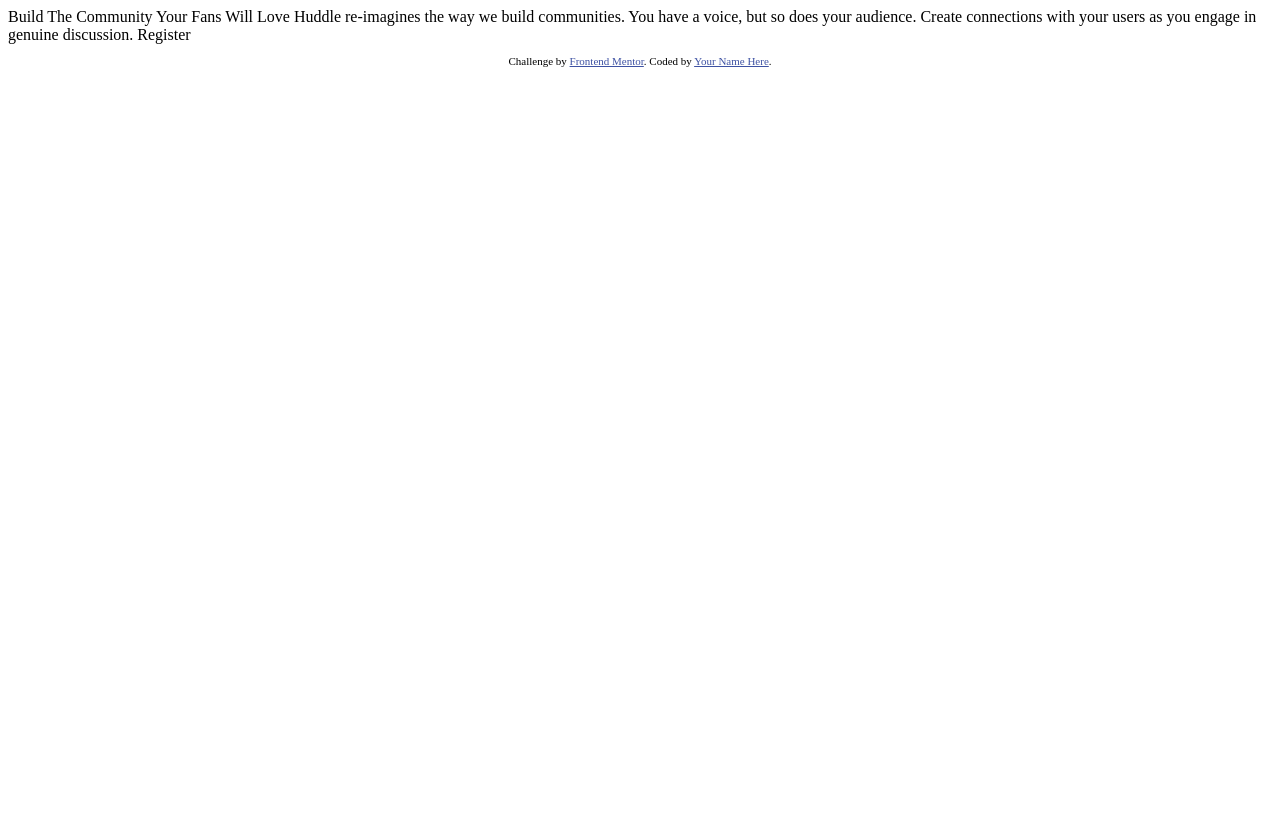
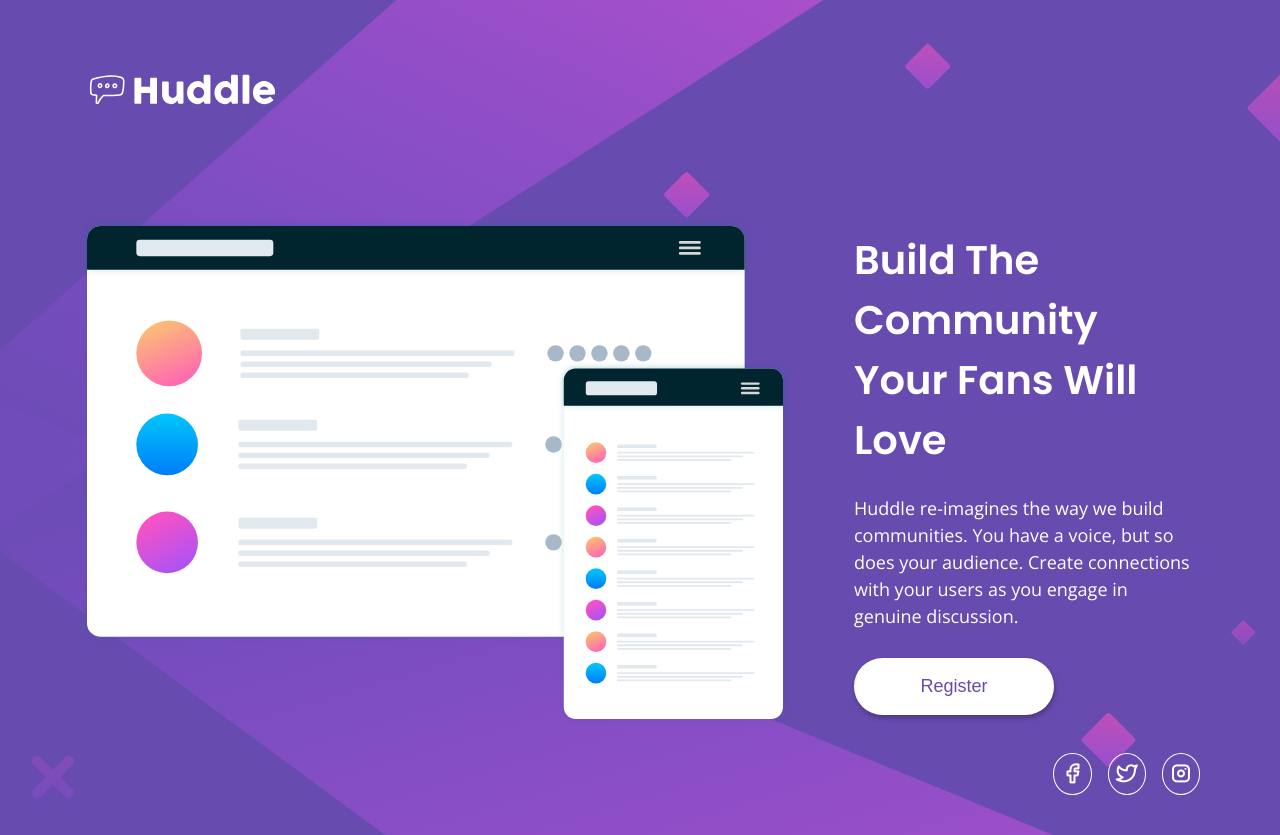
Before and after one commit to karolbanat/huddle-landing-page-with-single-introductory-section, a website: page index.html in a window 1280 px wide. Before the commit the page ends 800 px from the top, so only its background shows below. Drawn offline with nearby package versions, Linux system fonts and the light colour scheme.

Commit message:
Challenge completed

```diff
--- a/index.html
+++ b/index.html
@@ -1,33 +1,52 @@
 <!DOCTYPE html>
 <html lang="en">
+
 <head>
-  <meta charset="UTF-8">
-  <meta name="viewport" content="width=device-width, initial-scale=1.0"> <!-- displays site properly based on user's device -->
+	<meta charset="UTF-8">
+	<meta name="viewport" content="width=device-width, initial-scale=1.0">
+	<!-- displays site properly based on user's device -->
 
-  <link rel="icon" type="image/png" sizes="32x32" href="./images/favicon-32x32.png">
+	<link rel="icon" type="image/png" sizes="32x32" href="./dist/images/favicon-32x32.png">
+	<link rel="preconnect" href="https://fonts.googleapis.com">
+	<link rel="preconnect" href="https://fonts.gstatic.com" crossorigin>
+	<link href="https://fonts.googleapis.com/css2?family=Open+Sans&family=Poppins:wght@400;600&display=swap"
+		rel="stylesheet">
+	<link rel="stylesheet" href="https://unpkg.com/@tabler/icons@latest/iconfont/tabler-icons.min.css">
+	<link rel="stylesheet" href="./dist/css/main.min.css">
 
-  <title>Frontend Mentor | Huddle landing page with single introductory section</title>
+	<title>Frontend Mentor | Huddle landing page with single introductory section</title>
+</head>
 
-  <!-- Feel free to remove these styles or customise in your own stylesheet 👍 -->
-  <style>
-    .attribution { font-size: 11px; text-align: center; }
-    .attribution a { color: hsl(228, 45%, 44%); }
-  </style>
-</head>
 <body>
+	<main>
+		<section class="introduction" aria-labelledby="heading-introduction">
+			<div class="container">
+				<img src="./dist/images/logo.svg" alt="Huddle logo." class="logo">
+				<div class="flex introduction__body">
+					<img src="./dist/images/illustration-mockups.svg" alt="Illustration of screen mockups."
+						class="introduction__image">
+					<header class="introduction__header">
+						<h1 id="heading-introduction" class="introduction__heading">Build The Community Your Fans Will
+							Love</h1>
+						<p class="introduction__text">Huddle re-imagines the way we build communities. You have a voice,
+							but so does your audience.
+							Create connections with your users as you engage in genuine discussion. </p>
+						<button class="btn">Register</button>
+					</header>
+				</div>
+				<footer class="introduction__footer">
+					<ul class="media">
+						<li><a href="#" class="media__link" aria-label="Facebook link"><i
+									class="ti ti-brand-facebook"></i></a></li>
+						<li><a href="#" class="media__link" aria-label="Twitter link"><i
+									class="ti ti-brand-twitter"></i></a></li>
+						<li><a href="#" class="media__link" aria-label="Instagram link"><i
+									class="ti ti-brand-instagram"></i></a></li>
+					</ul>
+				</footer>
+			</div>
+		</section>
+	</main>
+</body>
 
-  Build The Community Your Fans Will Love
-
-  Huddle re-imagines the way we build communities. You have a voice, but so does your audience.
-  Create connections with your users as you engage in genuine discussion.
-
-  Register
-
-  <footer>
-    <p class="attribution">
-      Challenge by <a href="https://www.frontendmentor.io?ref=challenge" target="_blank">Frontend Mentor</a>.
-      Coded by <a href="#">Your Name Here</a>.
-    </p>
-  </footer>
-</body>
 </html>
--- /dev/null
+++ b/src/sass/base/_base.scss
@@ -0,0 +1,9 @@
+body {
+	font-family: var(--ff-body);
+}
+
+h1,
+h2,
+h3 {
+	font-family: var(--ff-heading);
+}
--- /dev/null
+++ b/src/sass/base/_reset.scss
@@ -0,0 +1,25 @@
+*,
+*::before,
+*::after {
+	box-sizing: border-box;
+	padding: 0;
+	margin: 0;
+}
+
+html {
+	font-size: 62.5%;
+}
+
+body {
+	font-size: 1.6rem;
+	line-height: 1.1;
+}
+
+img {
+	display: block;
+	max-width: 100%;
+}
+
+ul {
+	list-style: none;
+}
--- /dev/null
+++ b/src/sass/base/_root.scss
@@ -0,0 +1,35 @@
+:root {
+	// colors
+	--clr-primary-700: hsl(257, 40%, 49%);
+	--clr-primary-400: hsl(300, 69%, 71%);
+
+	--clr-white: hsl(0, 0%, 100%);
+
+	// font families
+	--ff-heading: 'Poppins', sans-serif;
+	--ff-body: 'Open Sans', sans-serif;
+
+	// font sizes
+	--fz-small: 1.2rem;
+	--fz-regular: 1.6rem;
+	--fz-regular-exclusive: 1.8rem;
+	--fz-medium: 2.4rem;
+	--fz-large: 4rem;
+
+	// spacings
+	--spacing-200: 1.6rem;
+	--spacing-400: 2.8rem;
+	--spacing-500: 4rem;
+	--spacing-600: 6.5rem;
+	--spacing-700: 8rem;
+	--spacing-900: 10.5rem;
+
+	--introduction: var(--clr-white);
+	--bg-introduction: var(--clr-primary-700);
+
+	--button: var(--clr-primary-700);
+	--bg-button: var(--clr-white);
+	--shadow: 0.1rem 0.3rem 0.5rem hsla(0 0% 0% / 0.27);
+
+	--media-link: var(--clr-white);
+}
--- /dev/null
+++ b/src/sass/components/_btn.scss
@@ -0,0 +1,25 @@
+.btn {
+	padding: 1em;
+	width: 20rem;
+
+	font-size: var(--fz-small);
+
+	color: var(--button);
+	background-color: var(--bg-button);
+	box-shadow: var(--shadow);
+
+	border: none;
+	border-radius: 50em;
+
+	cursor: pointer;
+	transition: color 0.4s ease, background-color 0.4s ease;
+
+	@media (min-width: 50em) {
+		font-size: var(--fz-regular-exclusive);
+	}
+
+	&:hover {
+		--button: var(--clr-white);
+		--bg-button: var(--clr-primary-400);
+	}
+}
--- /dev/null
+++ b/src/sass/components/_container.scss
@@ -0,0 +1,5 @@
+.container {
+	padding-inline: clamp(var(--spacing-500), 7.5vw, var(--spacing-700));
+	margin-inline: auto;
+	max-width: 90em;
+}
--- /dev/null
+++ b/src/sass/components/_introduction.scss
@@ -0,0 +1,66 @@
+.introduction {
+	display: grid;
+	align-items: center;
+	min-height: 100vh;
+	padding-block: var(--spacing-500);
+
+	color: var(--introduction);
+	background-color: var(--bg-introduction);
+	background-image: url('../images/bg-mobile.svg');
+	background-size: cover;
+	background-position: center;
+
+	@media (min-width: 50em) {
+		padding-top: var(--spacing-600);
+		background-image: url('../images/bg-desktop.svg');
+	}
+
+	&__body {
+		padding-block: var(--spacing-600);
+
+		@media (min-width: 75em) {
+			padding-block: var(--spacing-900) var(--spacing-400);
+		}
+	}
+
+	&__header {
+		line-height: 1.5;
+
+		@media (max-width: 75em) {
+			text-align: center;
+		}
+	}
+
+	&__heading {
+		margin-bottom: 0.625em;
+		max-width: 20ch;
+
+		font-size: clamp(var(--fz-medium), 8vw, var(--fz-large));
+
+		@media (max-width: 75em) {
+			margin-inline: auto;
+		}
+	}
+
+	&__text {
+		margin-bottom: var(--spacing-400);
+		max-width: 55ch;
+
+		@media (min-width: 50em) {
+			font-size: var(--fz-regular-exclusive);
+		}
+
+		@media (max-width: 75em) {
+			margin-inline: auto;
+		}
+	}
+
+	&__footer {
+		display: flex;
+		justify-content: center;
+
+		@media (min-width: 75em) {
+			justify-content: flex-end;
+		}
+	}
+}
--- /dev/null
+++ b/src/sass/components/_logo.scss
@@ -0,0 +1,3 @@
+.logo {
+	max-width: clamp(7.5em, 30vw, 12.5em);
+}
--- /dev/null
+++ b/src/sass/components/_media.scss
@@ -0,0 +1,21 @@
+.media {
+	display: flex;
+	gap: var(--spacing-200);
+
+	&__link {
+		display: inline-block;
+		padding: 0.25em;
+
+		font-size: var(--fz-medium);
+		text-decoration: none;
+
+		color: var(--media-link);
+		border: 1px solid var(--media-link);
+		border-radius: 50%;
+		transition: color 0.4s ease, border-color 0.4s ease;
+
+		&:hover {
+			--media-link: var(--clr-primary-400);
+		}
+	}
+}
--- /dev/null
+++ b/src/sass/layout/_flex.scss
@@ -0,0 +1,9 @@
+.flex {
+	display: flex;
+	gap: var(--spacing-600);
+	align-items: center;
+
+	@media (max-width: 75em) {
+		flex-direction: column;
+	}
+}
--- /dev/null
+++ b/src/sass/main.scss
@@ -0,0 +1,9 @@
+@import './base/root';
+@import './base/reset';
+@import './base/base';
+@import './layout/flex';
+@import './components/logo';
+@import './components/btn';
+@import './components/media';
+@import './components/container';
+@import './components/introduction';
```
Also changed, not shown: dist/css/main.min.css (added).
